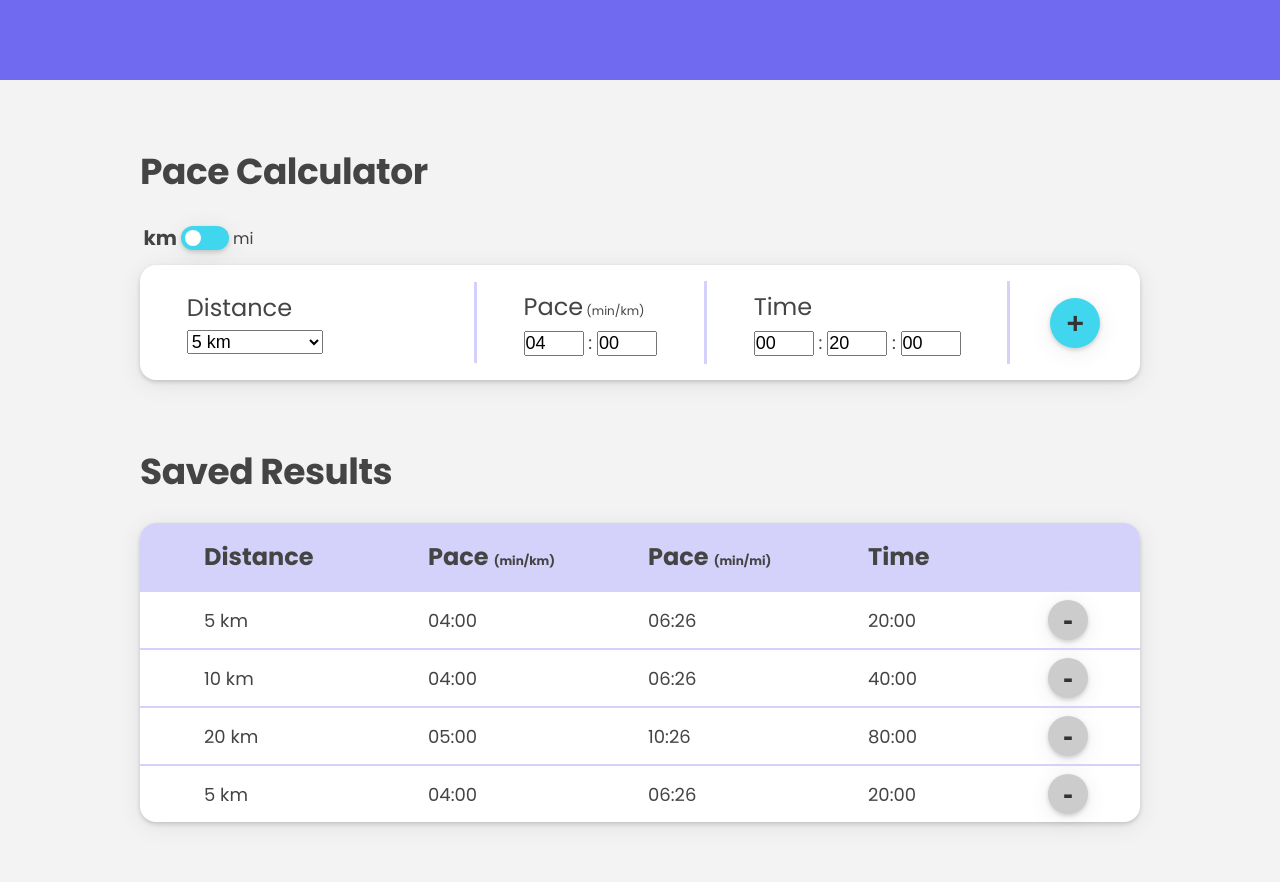
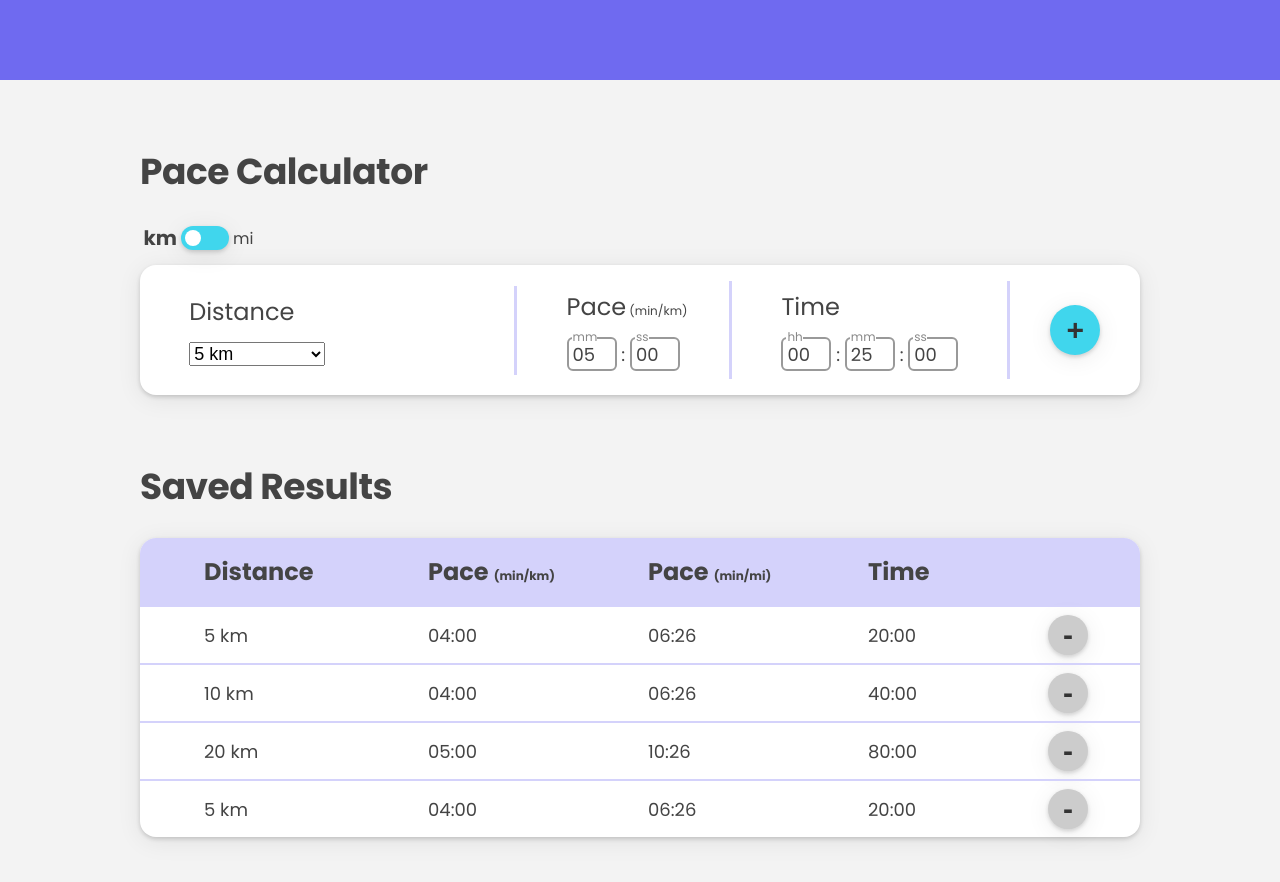
Before and after one commit to swalstab/runwise, a React (Create React App) app: page / in a window 1280 px wide. Shown: the top 882 px of the page. Built offline with nearby package versions, Linux system fonts and the light colour scheme.

Commit message:
add style to input fields in calculator component

```diff
--- a/src/Components/Calculator.js
+++ b/src/Components/Calculator.js
@@ -14,11 +14,11 @@ function Calculator() {
   const [inputDistance, setInputDistance] = useState("150");
   const [time, setTime] = useState({
     hour: "00",
-    min: "20",
+    min: "25",
     sec: "00",
     secTotal: 0,
   });
-  const [pace, setPace] = useState({ min: "04", sec: "00", secTotal: 0 });
+  const [pace, setPace] = useState({ min: "05", sec: "00", secTotal: 0 });
 
   const updatePace = function (pace) {
     const { min, sec, secTotal } = pace;
--- a/src/Components/DistanceInput.js
+++ b/src/Components/DistanceInput.js
@@ -1,16 +1,16 @@
 function DistanceInput({ unit, inputDistance, onDistanceChange }) {
   return (
-    <div className="input__field">
-      {/* <label htmlFor="distance">distance</label> */}
-      <label htmlFor="distance"></label>
+    <div className="input__field input__field--distance">
       <input
-        className="input--text"
+        className="input__distance input--text"
         type="text"
         id="distance"
         name="distance"
+        required
         value={inputDistance}
         onChange={onDistanceChange}
       ></input>
+      <label htmlFor="distance">distance</label>
       <span> {unit}</span>
     </div>
   );
--- a/src/Components/DistanceSegment.js
+++ b/src/Components/DistanceSegment.js
@@ -14,11 +14,13 @@ function DistanceSegment({
     <fieldset className="form__segment">
       <div>
         <legend>Distance</legend>
-        {/* <label className="form__label" id="label-distance">
-          Distance
-        </label> */}
+
         <div className="form__inputs form__inputs--distance">
-          <select className="input--select" onChange={onDistanceSelect}>
+          <select
+            name="distance-select"
+            className="input--select"
+            onChange={onDistanceSelect}
+          >
             <option value="5 km">5 km</option>
             <option value="10 km">10 km</option>
             <option value="Half Marathon">Half Marathon</option>
--- a/src/Components/TimeInput.js
+++ b/src/Components/TimeInput.js
@@ -18,8 +18,6 @@ function TimeInput({
     <>
       {!isFirstEl && <span> : </span>}
       <div className="input__field">
-        {/* <label htmlFor={name}>{placeholder}</label> */}
-        <label htmlFor={name}></label>
         <input
           className="input--text"
           type="text"
@@ -27,10 +25,12 @@ function TimeInput({
           name={name}
           // min={0}
           // max={!isFirstEl ? 59 : undefined}
-          placeholder={placeholder}
+          // maxLength={2}
+          required
           value={curValue}
           onChange={handleChange}
         ></input>
+        <label htmlFor={name}>{placeholder}</label>
       </div>
     </>
   );
--- a/src/index.css
+++ b/src/index.css
@@ -145,7 +145,6 @@ h2 {
 }
 
 /* CALCULATOR */
-
 .calculator {
   padding: 1.6rem 0;
   background-color: #fff;
@@ -176,7 +175,7 @@ h2 {
 }
 
 .form__inputs--distance {
-  width: 24rem;
+  width: 27.6rem;
 }
 
 legend {
@@ -188,19 +187,57 @@ legend {
 .input--select,
 .input__field {
   display: inline-block;
-  margin-top: 4rem;
+  margin-top: 4.8rem;
 }
 
 .input--select {
   margin-right: 1.2rem;
 }
 
+.input__field {
+  position: relative;
+}
+
+label {
+  color: #aaa;
+  position: absolute;
+  top: 50%;
+  left: 6px;
+  transform: translateY(-50%);
+  transition: 0.3s;
+}
+
 .input--text {
-  width: 6rem;
+  width: 5rem;
+  font-family: inherit;
+  color: inherit;
+  border: 2px solid #999;
+  border-radius: 0.6rem;
+  padding: 1px 4px;
+  padding-top: 2px;
+  transition: 0.3s;
+}
+
+.input__distance {
+  width: 9.6rem;
+}
+
+.input--text:focus {
+  outline: none;
+  border: 2px solid var(--color-secondary-dark);
+}
+
+.input--text:focus ~ label,
+.input--text:valid ~ label {
+  background-color: #fff;
+  color: #888;
+  top: 0;
+  left: 0.5rem;
+  font-size: 1.2rem;
+  padding-left: 1px;
 }
 
 /* SAVED RESULTS */
-
 .saved-results {
   width: 100%;
   border-radius: 1.6rem;
```
